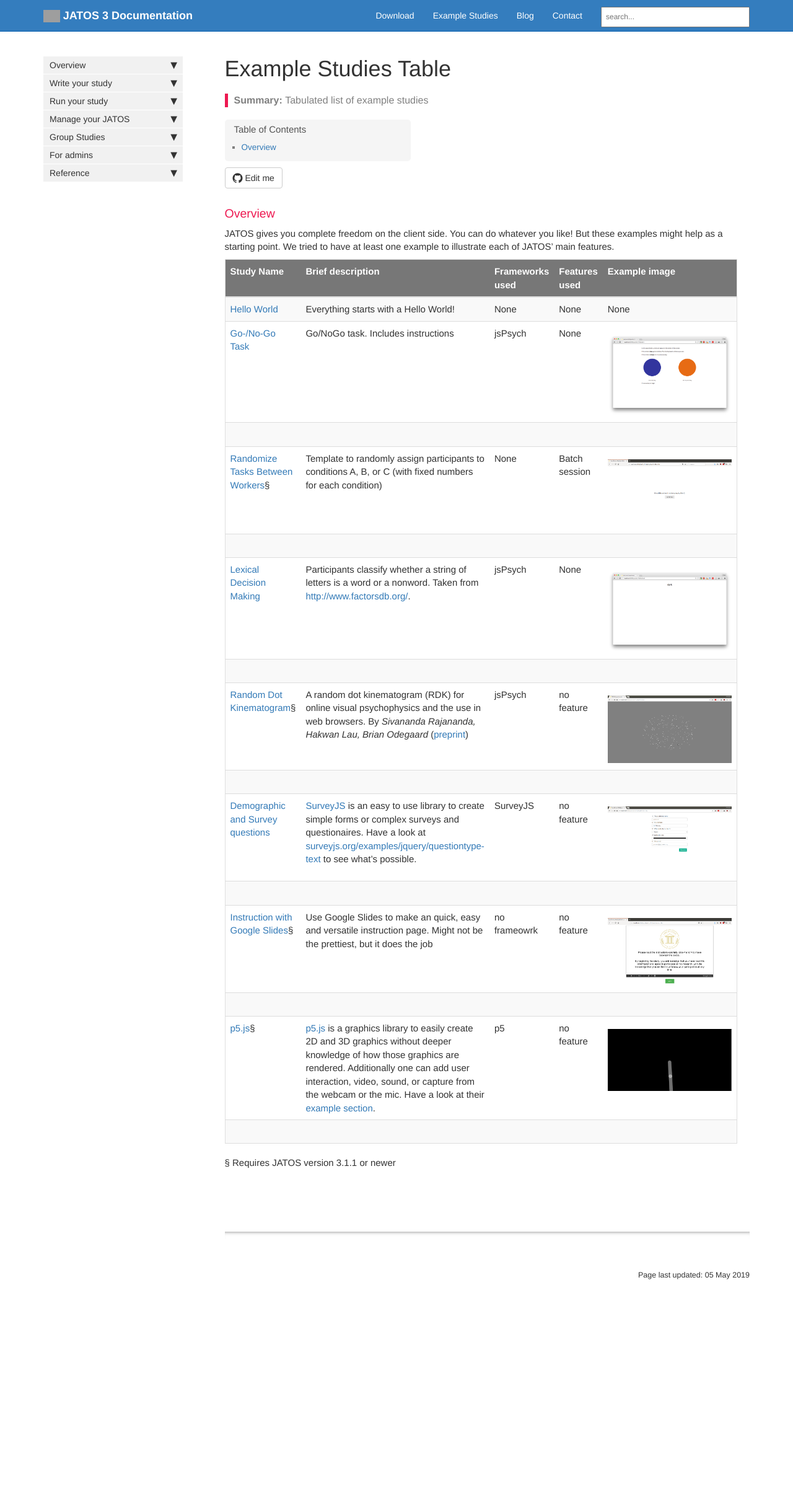
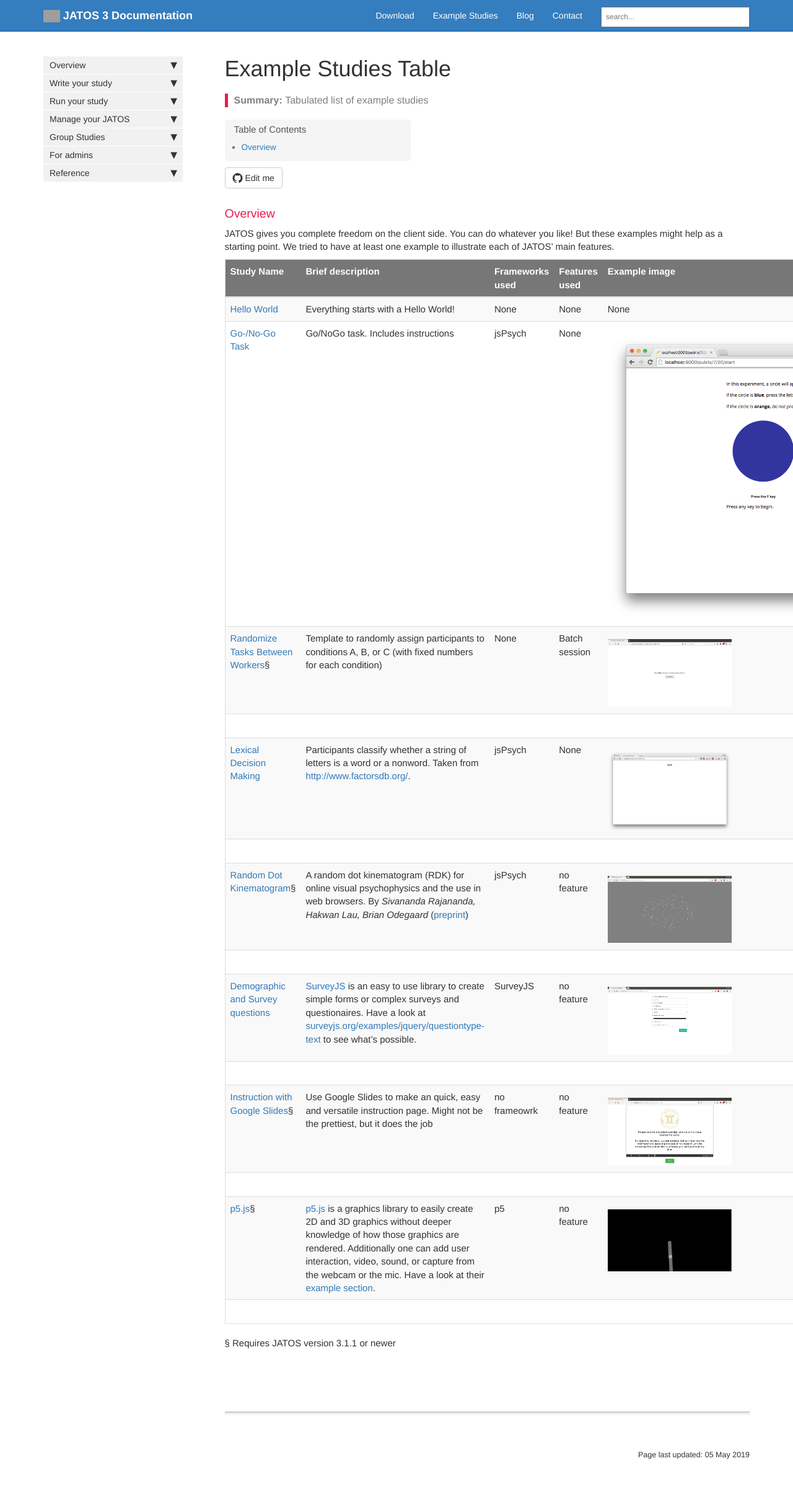
Before and after one commit to kristian-lange-tw/JATOS_docs_v3, a Jekyll site: the page built from pages/Example-Studies-Table.md, in a window 1280 px wide. Shown: the whole page at 62% size. Built offline with Jekyll 4.4.1, drawn with Linux system fonts in a browser that asks for light colours; nearby versions of some CDN libraries; comment, search, counter and statistics services are not loaded; before the commit the page ends 2117 px from its top, so only the background shows below that; grey boxes are pictures that could not be loaded.

Commit message:
Update Example-Studies-Table.md

```diff
--- a/pages/Example-Studies-Table.md
+++ b/pages/Example-Studies-Table.md
@@ -16,7 +16,7 @@
 | Study Name             | Brief description   | Frameworks used | Features used   | Example image  |
 |-------------------|-------------------|-------------------|-------------------|-------------------|
 | [Hello World](https://github.com/JATOS/JATOS_examples/raw/master/examples/hello_world.zip) | Everything starts with a Hello World! | None | None | None  |
-| [Go-/No-Go Task](https://github.com/JATOS/JATOS_examples/raw/master/examples/go-nogo_task_(using_jspsych_6).zip) | Go/NoGo task. Includes instructions | jsPsych | None |  {% include image.html file="example-studies/Screenshot_gonogo.png" alt="Screenshot Go- / No-Go Task" max-width="200" %}  |
+| [Go-/No-Go Task](https://github.com/JATOS/JATOS_examples/raw/master/examples/go-nogo_task_(using_jspsych_6).zip) | Go/NoGo task. Includes instructions | jsPsych | None |  ![dummy](images/example-studies/Screenshot_gonogo.png)|
 | [Randomize Tasks Between Workers](https://github.com/JATOS/JATOS_examples/raw/master/examples/randomize_tasks_between_workers.zip)§| Template to randomly assign participants to conditions A, B, or C (with fixed numbers for each condition) | None | Batch session| {% include image.html file="example-studies/Screenshot_randomization_between_workers.png" alt="Screenshot Randomization between participants" max-width="200" %} |
 | [Lexical Decision Making](https://github.com/JATOS/JATOS_examples/raw/master/examples/lexical_decision_(using_jspsych).zip) | Participants classify whether a string of letters is a word or a nonword. Taken from [http://www.factorsdb.org/](http://www.factorsdb.org/). | jsPsych | None | {% include image.html file="example-studies/Screenshot_lexicalDecision_word.png" alt="Screenshot Lexical Decision" max-width="200" %} |
 | [Random Dot Kinematogram](https://github.com/JATOS/JATOS_examples/raw/master/examples/rdk.zip)§ | A random dot kinematogram (RDK) for online visual psychophysics and the use in web browsers. By _Sivananda Rajananda, Hakwan Lau, Brian Odegaard_ ([preprint](https://www.biorxiv.org/content/early/2017/09/21/192377)) | jsPsych | no feature| {% include image.html file="example-studies/Screenshot_rdk.png" alt="Screenshot RDK" max-width="200" %} |
```
